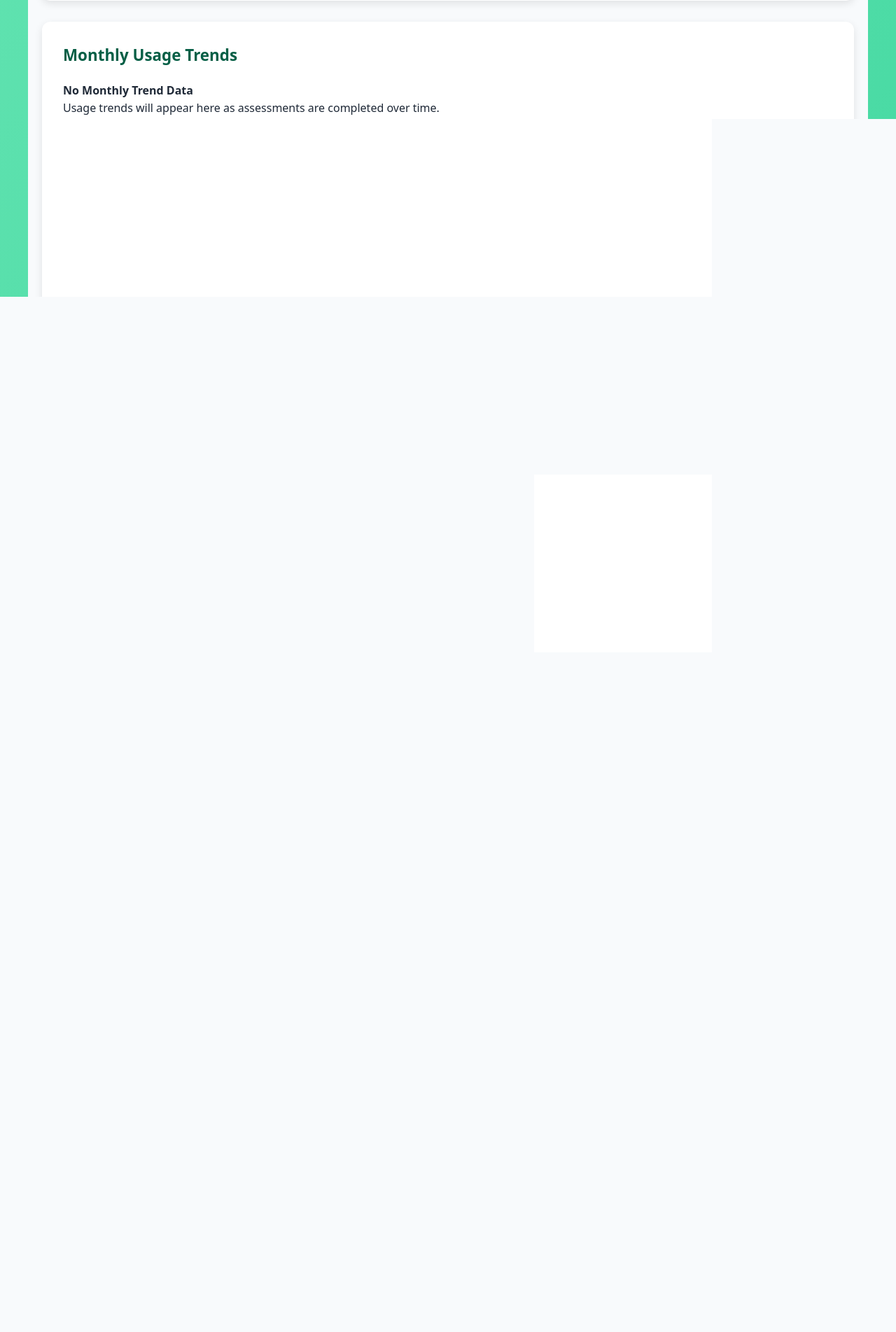
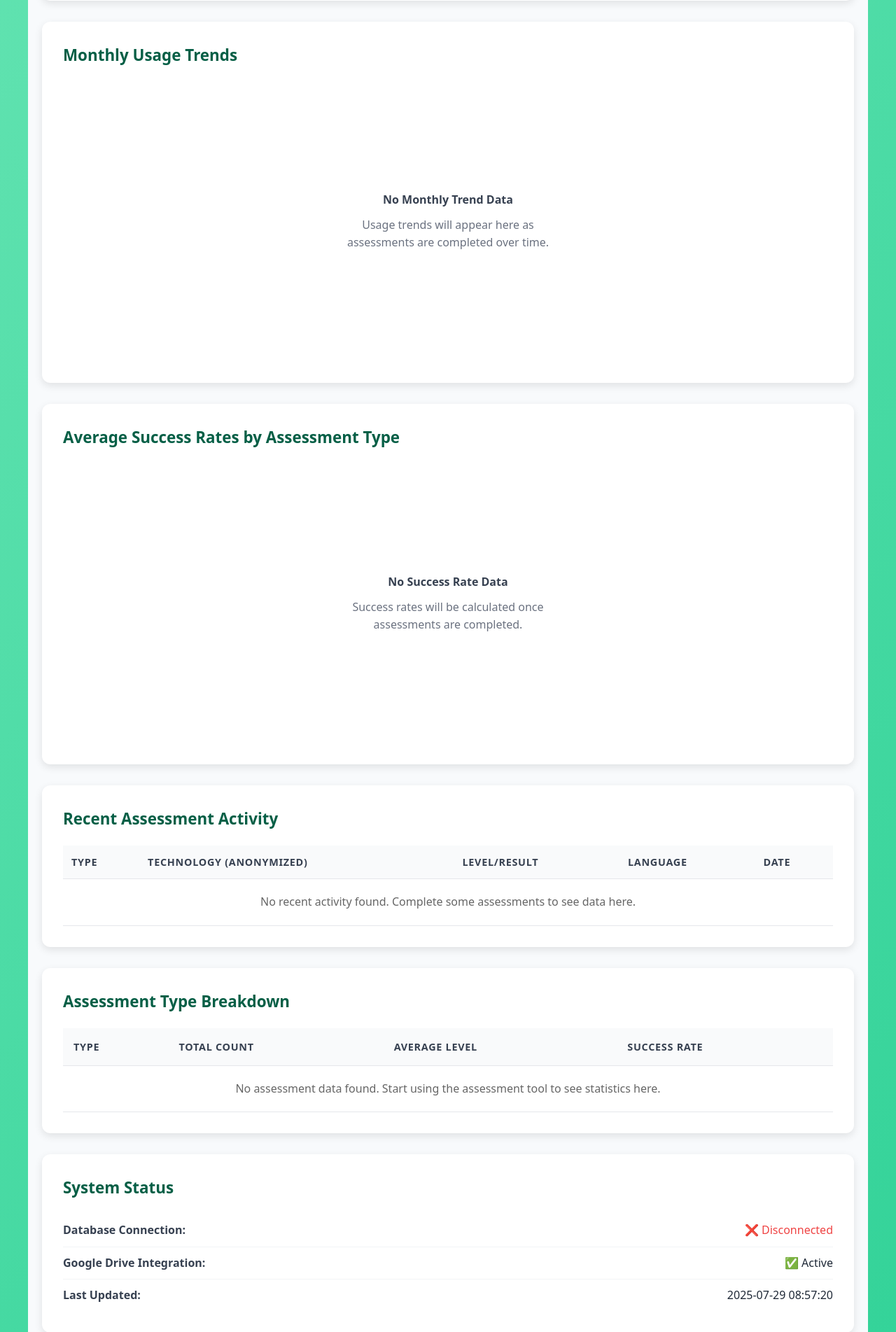
Before and after one commit to Artbellsonmamuri/Technology-Readiness-Tool, a Flask app: template templates/admin_statistics.html in a window 1280 px wide. Shown: the part 1101-3004 px from the top of the page at 70% size. Before the commit the page ends 1525 px from the top, so only its background shows below. Run offline with Flask 3, Linux system fonts and the light colour scheme; the template is opened without the code that fills it, so the values that code supplies are empty; some libraries are stand-ins or nearby versions.

Commit message:
Update admin.css

```diff
--- a/static/admin.css
+++ b/static/admin.css
@@ -78,11 +122,32 @@
     color: #065f46;
     margin-bottom: 20px;
     font-size: 1.4rem;
+    font-weight: 600;
 }
 
 .chart-container {
     position: relative;
     height: 400px;
+}
+
+.no-data {
+    display: flex;
+    flex-direction: column;
+    align-items: center;
+    justify-content: center;
+    height: 400px;
+    color: #6B7280;
+    text-align: center;
+}
+
+.no-data h4 {
+    margin-bottom: 10px;
+    color: #374151;
+}
+
+.no-data p {
+    color: #6B7280;
+    max-width: 300px;
 }
 
 .geographic-stats {
@@ -122,11 +187,17 @@
     color: #065f46;
     margin-bottom: 20px;
     font-size: 1.4rem;
+    font-weight: 600;
+}
+
+.activity-table {
+    overflow-x: auto;
 }
 
 .activity-table table {
     width: 100%;
     border-collapse: collapse;
+    min-width: 600px;
 }
 
 .activity-table th,
@@ -140,6 +211,9 @@
     background: #f9fafb;
     font-weight: 600;
     color: #374151;
+    font-size: 0.9rem;
+    text-transform: uppercase;
+    letter-spacing: 0.05em;
 }
 
 .assessment-type {
@@ -187,6 +267,7 @@
     color: #065f46;
     margin-bottom: 20px;
     font-size: 1.4rem;
+    font-weight: 600;
 }
 
 .stats-table table {
@@ -205,8 +286,56 @@
     background: #f9fafb;
     font-weight: 600;
     color: #374151;
+    font-size: 0.9rem;
+    text-transform: uppercase;
+    letter-spacing: 0.05em;
 }
 
+.database-status {
+    background: white;
+    padding: 30px;
+    border-radius: 12px;
+    box-shadow: 0 4px 12px rgba(0, 0, 0, 0.1);
+    margin-top: 30px;
+}
+
+.status-card h3 {
+    color: #065f46;
+    margin-bottom: 20px;
+    font-size: 1.4rem;
+    font-weight: 600;
+}
+
+.status-item {
+    display: flex;
+    justify-content: space-between;
+    align-items: center;
+    padding: 10px 0;
+    border-bottom: 1px solid #f3f4f6;
+}
+
+.status-item:last-child {
+    border-bottom: none;
+}
+
+.status-label {
+    font-weight: 600;
+    color: #374151;
+}
+
+.status-value {
+    font-weight: 500;
+}
+
+.status-value.connected {
+    color: #10b981;
+}
+
+.status-value.disconnected {
+    color: #ef4444;
+}
+
+/* Responsive Design */
 @media (max-width: 768px) {
     .admin-container {
         padding: 10px;
```
Also changed, not shown: other parts of static/admin.css (+133 -0 lines).
